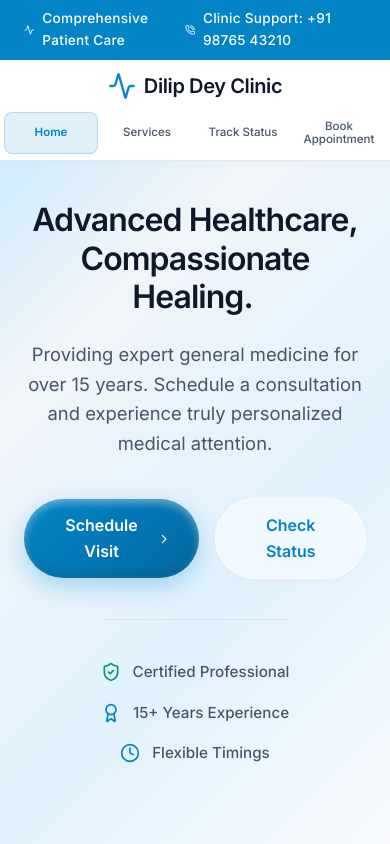
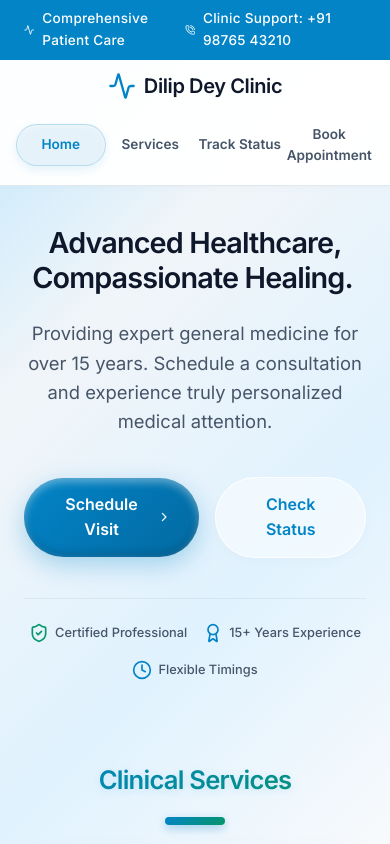
Before and after one commit to jitkarmakar46/frontend, a React (Vite) app in the folder frontend/: page / in a window 390 px wide. Shown: the top 844 px of the page. Built offline with nearby package versions, Linux system fonts and the light colour scheme.

Commit message:
Add files via upload

```diff
--- a/frontend/src/index.css
+++ b/frontend/src/index.css
@@ -220,6 +220,47 @@ body {
     display: flex;
     flex-direction: column;
     align-items: center;
+}
+
+
+.hero-title {
+    min-height: 140px;
+}
+.tracking-id-container {
+    display: flex;
+    align-items: center;
+    justify-content: space-between;
+    gap: 12px;
+    margin: 16px auto;
+    background: rgba(2, 132, 199, 0.05);
+    padding: 12px 16px;
+    border-radius: 12px;
+    width: 100%;
+    max-width: 340px;
+    box-sizing: border-box;
+    border: 1px solid rgba(2, 132, 199, 0.1);
+}
+.tracking-id-text {
+    font-size: 1.5rem;
+    font-weight: 700;
+    color: var(--text-primary);
+    letter-spacing: 0.05em;
+}
+.copy-btn {
+    padding: 8px 16px;
+    background: var(--medical-blue);
+    border: none;
+    border-radius: 8px;
+    cursor: pointer;
+    color: white;
+    display: flex;
+    align-items: center;
+    justify-content: center;
+    box-shadow: 0 4px 12px rgba(2, 132, 199, 0.2);
+    transition: all 0.2s ease;
+}
+.copy-btn:active {
+    transform: scale(0.95);
 }
 
 .hero h1 {
@@ -478,12 +519,10 @@ body {
 /* PERFECT MOBILE RESPONSIVENESS (SMARTPHONES) */
 /* ========================================= */
 @media (max-width: 768px) {
-    /* 0. Prevent grey rectangular selection boxes when tapping */
-    * {
-        -webkit-tap-highlight-color: transparent !important;
-    }
+    /* Prevent tap highlights */
+    * { -webkit-tap-highlight-color: transparent !important; }
 
-    /* 1. Stop all lag and stuttering */
+    /* Kill laggy snap animations */
     html, body, .app-container {
         scroll-snap-type: none !important;
         -webkit-scroll-snap-type: none !important;
@@ -491,87 +530,84 @@ body {
         scroll-behavior: smooth !important;
     }
 
-    .service-card, .glass-panel, .navbar {
-        backdrop-filter: blur(2px) !important;
-        -webkit-backdrop-filter: blur(2px) !important;
-        background: rgba(255, 255, 255, 0.98) !important;
+    /* Keep Pill Glass effect but highly optimized */
+    .nav-pill {
+        display: block !important;
+        background: rgba(2, 132, 199, 0.1) !important;
+        backdrop-filter: blur(4px) !important;
+        -webkit-backdrop-filter: blur(4px) !important;
+        border: 1px solid rgba(2, 132, 199, 0.2) !important;
+        border-radius: 9999px !important;
+        box-shadow: inset 0 2px 4px rgba(255,255,255,0.3), 0 4px 10px rgba(2, 132, 199, 0.1) !important;
     }
 
-    /* 2. Navigation bar styling & Fitting all 4 buttons */
+    /* Equal distance professional navigation grid */
     .nav-container {
         flex-direction: column;
         height: auto;
-        padding: 10px 0 5px 0;
-        gap: 10px;
+        padding: 10px 0 8px 0;
+        gap: 12px;
     }
     .nav-links-container {
-        width: 100vw;
-        padding: 0 4px;
+        width: 100%;
+        padding: 0 16px;
         box-sizing: border-box;
     }
-
     .nav-links {
-        display: flex;
-        flex-direction: row;
-        justify-content: space-between;
+        display: grid;
+        grid-template-columns: repeat(4, 1fr);
         width: 100%;
-        gap: 2px;
         position: relative;
+        gap: 0;
+    }
+    .nav-links a {
+        font-size: 0.85rem !important;
+        padding: 10px 0 !important;
+        background: transparent !important;
+        text-align: center;
+        user-select: none !important;
+        font-weight: 600;
+        z-index: 2;
     }
 
-    /* 3. The Liquid Glass Pill (Optimized for zero lag) */
-    .nav-pill {
-        display: block !important;
-        /* Removing blur entirely for butter-smooth 60fps sliding on mobile */
-        background: rgba(2, 132, 199, 0.12) !important;
-        backdrop-filter: none !important;
-        -webkit-backdrop-filter: none !important;
-        border: 1px solid rgba(2, 132, 199, 0.2) !important;
-        border-radius: 8px !important;
-        box-shadow: none !important;
+    /* Fix Auto-Typing height jumping */
+    .hero-title {
+        min-height: 120px !important;
+        display: flex;
+        flex-direction: column;
+        justify-content: center;
     }
-    .nav-links a {
-        font-size: 0.72rem !important; /* Small enough to fit all 4 comfortably */
-        padding: 8px 4px !important;
-        background: transparent !important;
-        border-radius: 8px;
-        text-align: center;
-        flex: 1;
-        user-select: none !important;
-        -webkit-user-select: none !important;
-        line-height: 1.2;
-    }
-    .nav-links a.active {
-        background: transparent !important;
+    .hero-title span {
+        white-space: nowrap; /* Prevents text from breaking and jumping */
     }
 
-    /* 4. Fix Cut-off headings when clicking buttons */
+    /* Professional, compact trust badges in one line */
+    .trust-badges {
+        flex-direction: row !important;
+        justify-content: center;
+        gap: 16px !important;
+        flex-wrap: wrap;
+        padding-top: 24px;
+        border-top: 1px solid rgba(0,0,0,0.05);
+    }
+    .trust-badge {
+        font-size: 0.8rem !important;
+        gap: 6px !important;
+    }
+
+    /* Scaling */
+    .hero h1 { font-size: 1.8rem !important; }
+    .section-title { font-size: 1.6rem !important; margin-bottom: 24px !important; }
+    .glass-panel { padding: 24px 16px !important; margin: 0; }
+
+    /* Perfect Scroll Margin for anchor links */
     .section, .hero {
         scroll-snap-align: none !important;
         min-height: auto !important;
         padding: 40px 0 !important;
-        scroll-margin-top: 100px !important;
+        scroll-margin-top: 120px !important;
     }
 
-    /* 5. Fit panels inside the screen */
-    .hero h1 {
-        font-size: 2rem !important;
-    }
-    .section-title {
-        font-size: 1.8rem !important;
-        margin-bottom: 30px !important;
-    }
-    .glass-panel {
-        padding: 24px 16px !important;
-        margin: 0 10px;
-    }
-    .services-grid {
-        grid-template-columns: 1fr !important;
-        gap: 16px !important;
-    }
-    .trust-badges {
-        flex-direction: column;
-        align-items: center;
-        gap: 16px;
-    }
+    /* Tracking Box */
+    .tracking-id-text { font-size: 1.25rem !important; }
 }
```
